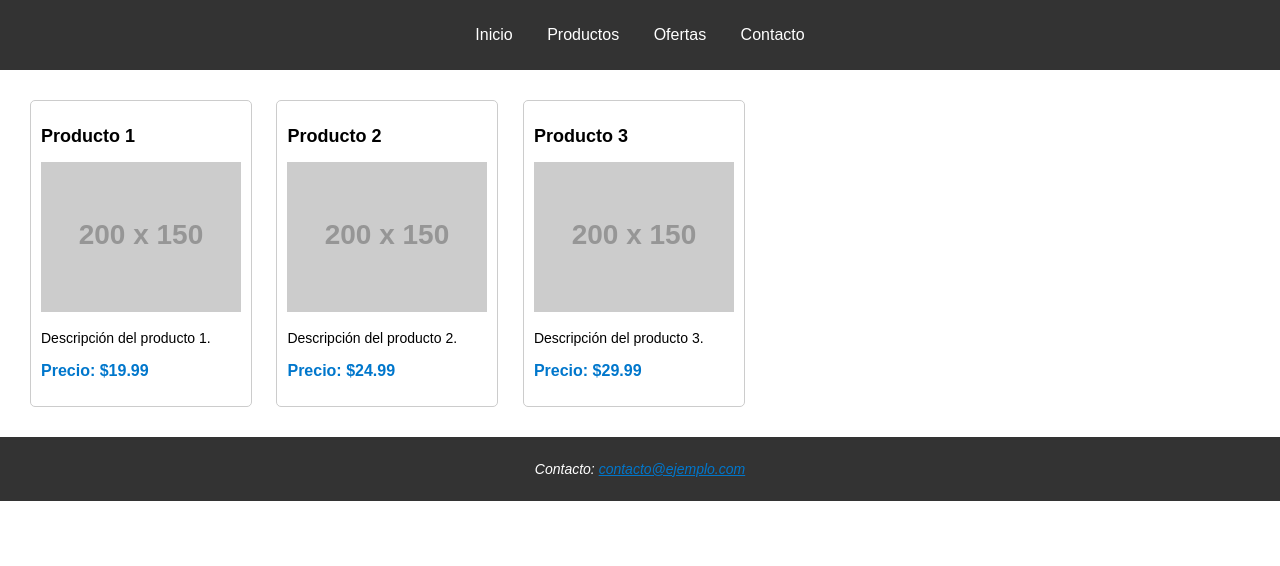
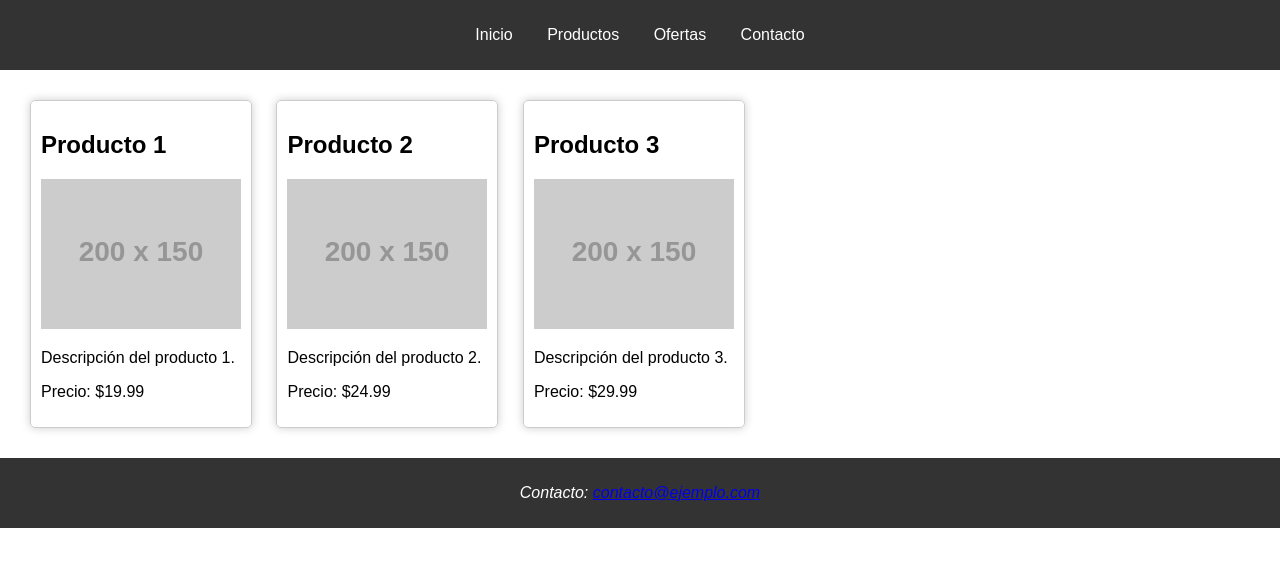
Before and after one commit to aranorj/material-de-practica-css, a website: page views/index.html in a window 1280 px wide. Drawn offline with Linux system fonts and the light colour scheme; placeholder pictures from the web are drawn by us.

Commit message:
css selector general

```diff
--- a/public/css/styles.css
+++ b/public/css/styles.css
@@ -1,78 +1,44 @@
-
 body {
     font-family: Arial, sans-serif;
     margin: 0;
     padding: 0;
 }
-
-.header {
+header {
     background-color: #333;
     color: #fff;
     padding: 10px;
 }
-
-.header__nav {
+nav ul {
+    list-style: none;
+    padding: 0;
     text-align: center;
 }
-
-.nav__list {
-    list-style: none;
-    padding: 0;
-}
-
-.nav__item {
+nav li {
     display: inline;
     margin: 0 15px;
 }
-
-.nav__link {
+nav a {
     text-decoration: none;
     color: #fff;
 }
-
-.main {
+main {
     padding: 20px;
 }
-
-.product {
+article {
     border: 1px solid #ccc;
     border-radius: 5px;
     padding: 10px;
     margin: 10px;
     display: inline-block;
     width: 200px;
+    box-shadow: 0 0 10px rgba(0, 0, 0, 0.2); /* Efecto de brillo (glow) */
 }
-
-.product__title {
-    font-size: 18px;
-    font-weight: bold;
-}
-
-.product__image {
+img {
     max-width: 100%;
 }
-
-.product__description {
-    font-size: 14px;
-}
-
-.product__price {
-    font-size: 16px;
-    font-weight: bold;
-    color: #0077cc;
-}
-
-.footer {
+footer {
     background-color: #333;
     color: #fff;
     padding: 10px;
     text-align: center;
 }
-
-.footer__contact {
-    font-size: 14px;
-}
-
-.footer__contact-link {
-    color: #0077cc;
-}
```
